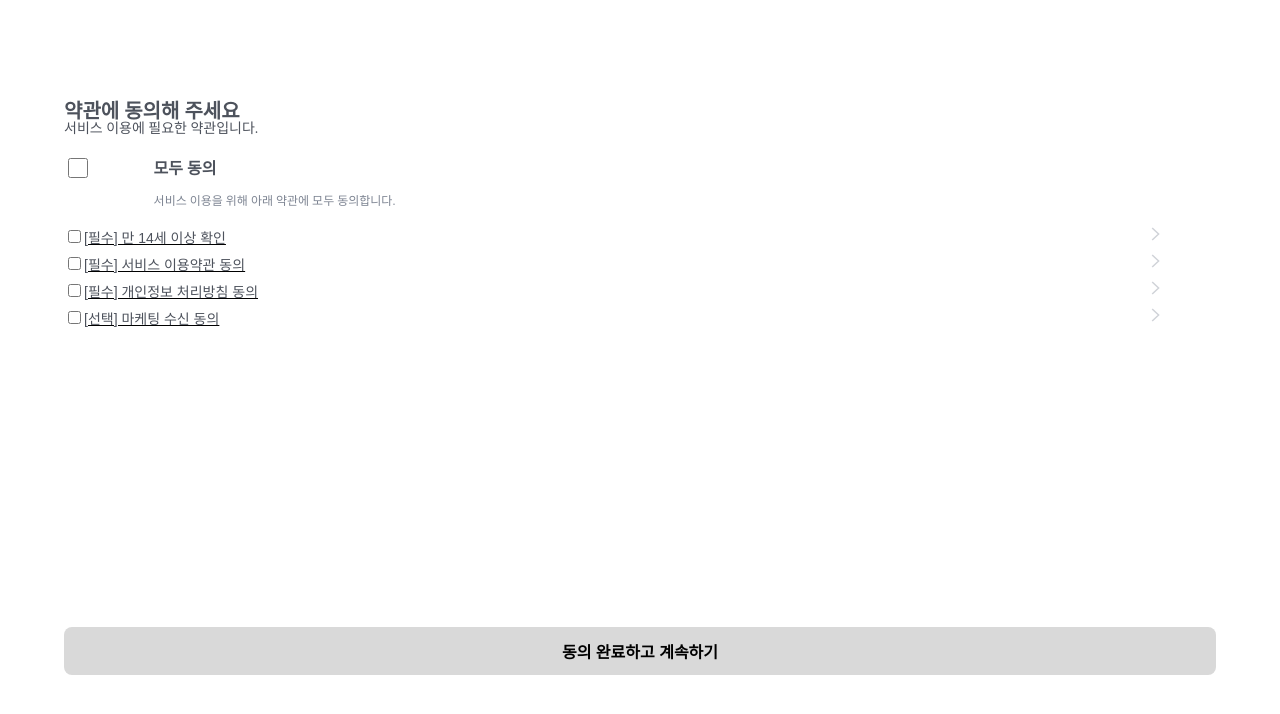
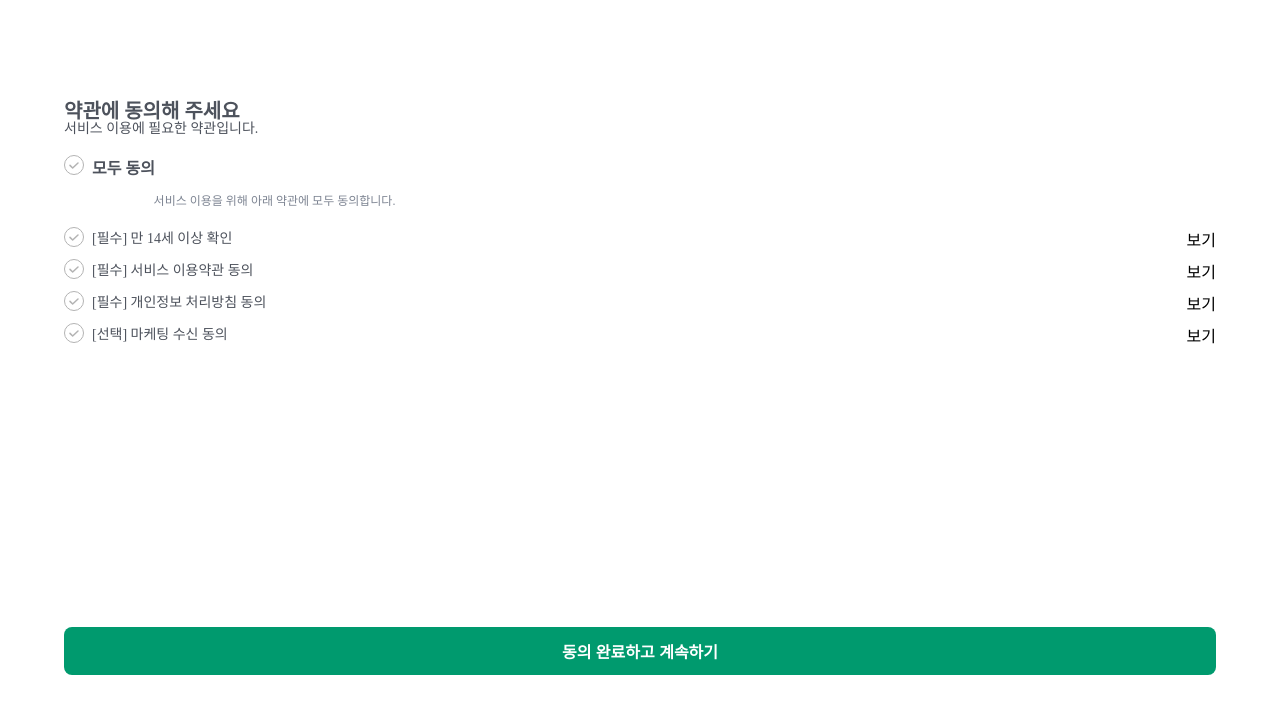
Before and after one commit to AISW-takethis/yyamyyam, a Django app: page /signup/agreement/ in a window 1280 px wide. Shown: the part 61-775 px from the top of the page. Run offline with Django 5.2, Linux system fonts and the light colour scheme.

Commit message:
팝업창 클릭 범위 수정

```diff
--- a/user/static/user/FLW_AG_001.css
+++ b/user/static/user/FLW_AG_001.css
@@ -31,14 +31,6 @@
 	color      : #4d525c;
 }
 
-#agreeAll {
-	width    : 20px;
-	height   : 20px;
-	position : absolute;
-	left     : 5dvw;
-	top      : 27dvh;
-}
-
 #agreement-all-main {
 	width       : 83dvw;
 	position    : absolute;
@@ -67,29 +59,25 @@
 	top      : 36dvh;
 }
 
-.agree-label {
-	border  : none;
-	padding : 0;
-	margin  : 0;
-}
-
 .div-checkbox {
 	display       : flex;
 	margin-bottom : 1dvh;
 }
 
-.agreement-item {
-	display              : flex;
-	width                : 99%;
-	position             : absolute;
-	border               : none;
-	padding              : 0;
-	margin               : 0;
-	font-size            : 14px;
-	font-weight          : 500;
-	text-align           : left;
-	text-decoration-line : underline;
-	background-color     : transparent;
+/*.agree-label {
+	border  : none;
+	padding : 0;
+	margin  : 0;
+}*/
+
+.agree-label {
+	border           : none;
+	padding          : 0;
+	margin           : 0;
+	font-size        : 14px;
+	font-weight      : 500;
+	text-align       : left;
+	background-color : transparent;
 }
 
 .agreement-item-text {
@@ -97,17 +85,54 @@
 }
 
 .agreement-item-image {
-	display      : inline-block;
+	/*display      : inline-block;*/
+	width        : auto;
 	height       : 100%;
 	margin-left  : auto;
-	margin-right : 5dvw;
+	margin-right : 0;
+}
+
+#agreement-all-container > input[type=checkbox] {
+	display : none;
+}
+
+#agreement-all-container > input[type=checkbox] + label {
+	cursor            : pointer;
+	background-repeat : no-repeat;
+	background-image  : url("images/checkbox_non_selected.svg");
+	height            : auto;
+	left              : 5dvw;
+	top               : 27dvh;
+	padding-left      : 28px;
+}
+
+#agreement-all-container > input[type=checkbox]:checked + label {
+	background-image : url("images/checkbox_selected.svg");
+}
+
+.div-checkbox > input[type=checkbox] {
+	display : none;
+}
+
+.div-checkbox > input[type=checkbox] + label {
+	cursor            : pointer;
+	background-repeat : no-repeat;
+	background-image  : url("images/checkbox_non_selected.svg");
+	display           : flex;
+	width             : auto;
+	height            : 2.8dvh;
+	padding-left      : 28px;
+}
+
+.div-checkbox > input[type=checkbox]:checked + label {
+	background-image : url("images/checkbox_selected.svg");
 }
 
 #agreement-button {
 	width            : 90dvw;
 	height           : 6dvh;
 	position         : absolute;
-	background-color : #D9D9D9;
+	background-color : #009A6E;
 	border           : none;
 	border-radius    : 8px;
 	top              : 86dvh;
@@ -118,4 +143,5 @@
 #agreement-button-text {
 	font-size   : 16px;
 	font-weight : 600;
+	color       : white;
 }
--- a/user/templates/user/FLW_AG_001.html
+++ b/user/templates/user/FLW_AG_001.html
@@ -31,38 +31,30 @@
 				<div class = "div-checkbox">
 					<input type = "checkbox" id = "agree_age" name = "agree[]" value = "agree_age"/>
 					<label class = "agree-label" for = "agree_age">
-						<button class = "agreement-item" onclick = "popup_age()">
-							<span class = "agreement-item-text">[필수] 만 14세 이상 확인</span>
-							<img src = "{% static 'user/images/agreement_detail_button.svg' %}" class = "agreement-item-image" alt = "">
-						</button>
+						<span class = "agreement-item-text">[필수] 만 14세 이상 확인</span>
 					</label>
+					<span class = "agreement-item-image" onclick = "popup_age()">보기</span>
 				</div>
 				<div class = "div-checkbox">
 					<input type = "checkbox" id = "agree_tos" name = "agree[]" value = "agree_tos"/>
 					<label class = "agree-label" for = "agree_tos">
-						<button class = "agreement-item" onclick = "popup_tos()">
-							<span class = "agreement-item-text">[필수] 서비스 이용약관 동의</span>
-							<img src = "{% static 'user/images/agreement_detail_button.svg' %}" class = "agreement-item-image" alt = "">
-						</button>
+						<span class = "agreement-item-text">[필수] 서비스 이용약관 동의</span>
 					</label>
+					<span class = "agreement-item-image" onclick = "popup_age()">보기</span>
 				</div>
 				<div class = "div-checkbox">
 					<input type = "checkbox" id = "agree_pp" name = "agree[]" value = "agree_pp"/>
 					<label class = "agree-label" for = "agree_pp">
-						<button class = "agreement-item" onclick = "popup_pp()">
-							<span class = "agreement-item-text">[필수] 개인정보 처리방침 동의</span>
-							<img src = "{% static 'user/images/agreement_detail_button.svg' %}" class = "agreement-item-image" alt = "">
-						</button>
+						<span class = "agreement-item-text">[필수] 개인정보 처리방침 동의</span>
 					</label>
+					<span class = "agreement-item-image" onclick = "popup_age()">보기</span>
 				</div>
 				<div class = "div-checkbox">
 					<input type = "checkbox" id = "agree_mc" name = "agree[]" value = "agree_mc"/>
 					<label class = "agree-label" for = "agree_mc">
-						<button class = "agreement-item" onclick = "popup_mc()">
-							<span class = "agreement-item-text">[선택] 마케팅 수신 동의</span>
-							<img src = "{% static 'user/images/agreement_detail_button.svg' %}" class = "agreement-item-image" alt = "">
-						</button>
+						<span class = "agreement-item-text">[선택] 마케팅 수신 동의</span>
 					</label>
+					<span class = "agreement-item-image" onclick = "popup_age()">보기</span>
 				</div>
 			</div>
 
```
